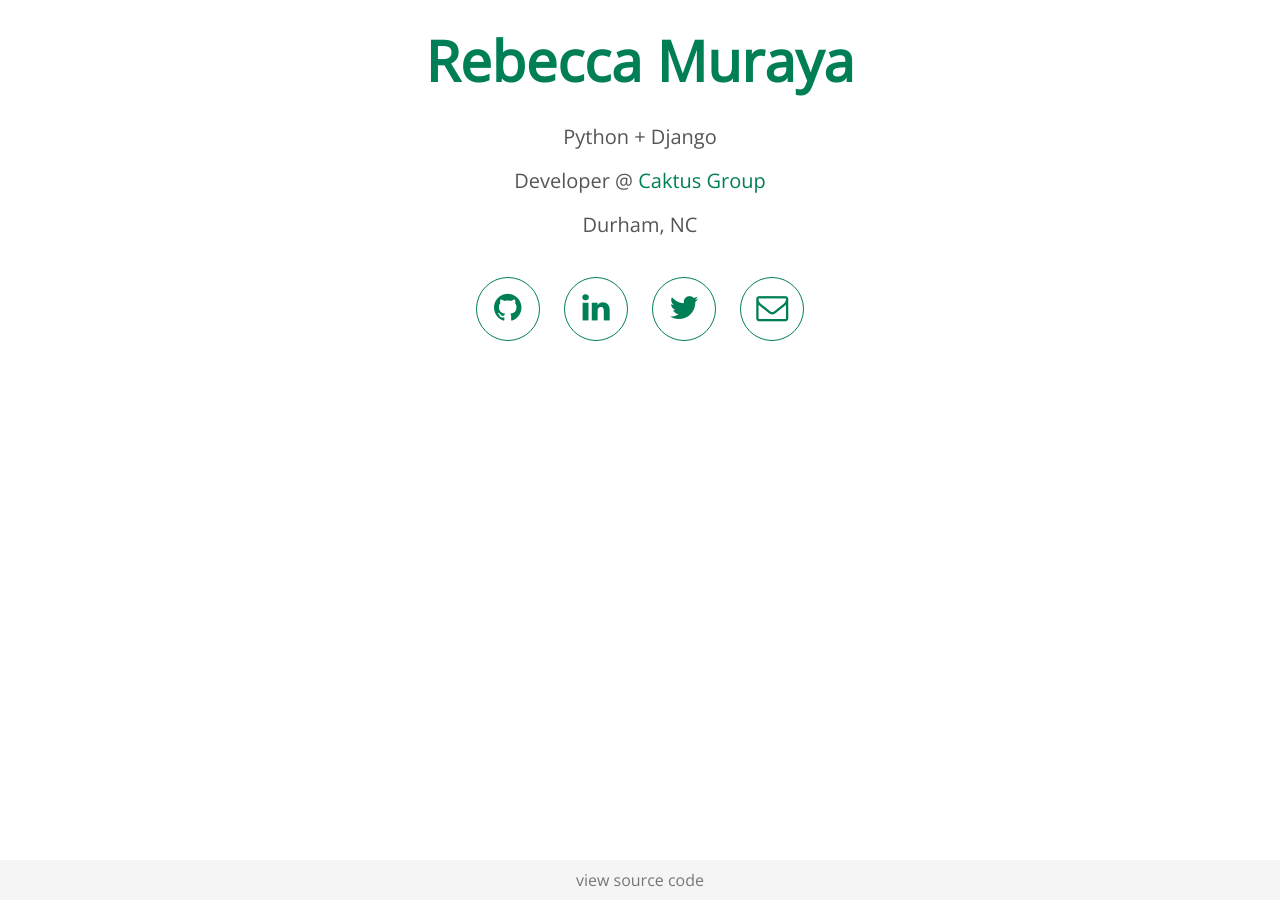
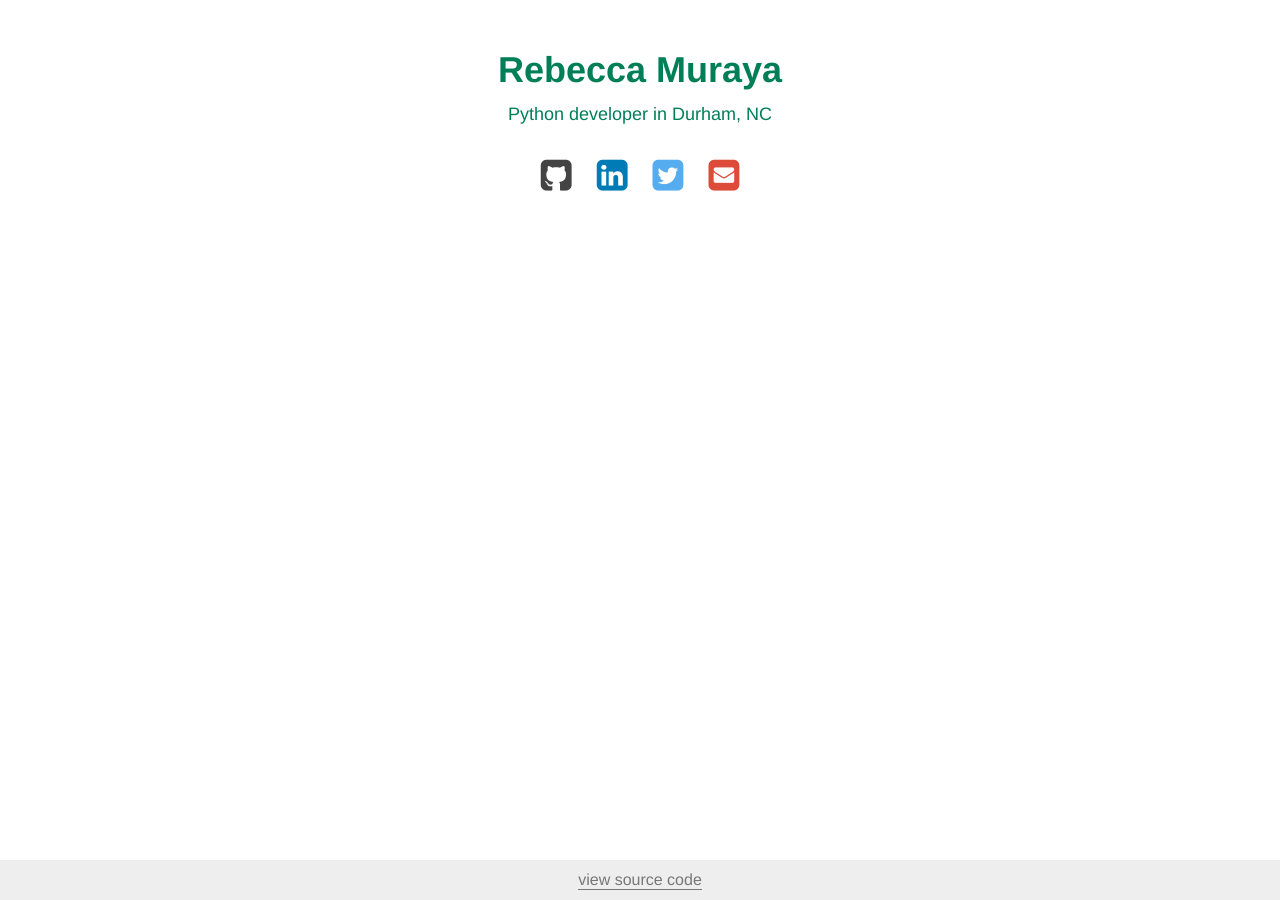
Before and after one commit to rlmuraya/rlmuraya.github.io, a Jekyll site: the page built from index.html, in a window 1280 px wide. Built offline with Jekyll 4.4.1, drawn with Linux system fonts in a browser that asks for light colours; some web fonts are replaced.

Commit message:
General updates - colorful icons, new text

```diff
--- a/files/css/rlmuraya.scss
+++ b/files/css/rlmuraya.scss
@@ -17,18 +17,21 @@
 // Override default Bootstrap variables.
 $brand-primary: #007f57;
 $line-height-base: 1.56;
-$font-family-sans-serif: "Open Sans", "Helvetica Neue", Helvetica,
+$font-family-sans-serif: "Cantarell", "Helvetica Neue", Helvetica,
                          Arial, sans-serif !default;
-$font-size-base: 16px !default;
-$font-size-h1: ceil(($font-size-base * 3.5)) !default;
+$font-size-base: 18px !default;
+$font-size-h1: ceil(($font-size-base * 2)) !default;
 $text-color: $brand-primary !default;
 $link-color: $brand-primary !default;
 $link-hover-color: $link-color !default;
 
+
 /*** Imports ***/
 
+@import url("http://fonts.googleapis.com/css?family=Cantarell");
+
 @import "font-awesome/stylesheets/font-awesome.scss";
-@import url("http://fonts.googleapis.com/css?family=Open+Sans:300,900");
+@import "font-awesome/stylesheets/font-awesome/mixins.scss";
 
 @import "bootstrap/bootstrap/variables";
 @import "bootstrap/bootstrap/mixins";
@@ -37,6 +40,7 @@ $link-hover-color: $link-color !default;
 @import "bootstrap/bootstrap/scaffolding";
 @import "bootstrap/bootstrap/type";
 @import "bootstrap/bootstrap/grid";
+@import "bootstrap/bootstrap/utilities";
 
 
 /*** Site styles ***/
@@ -53,73 +57,71 @@ body {
   text-align: center;
 }
 
+.content {
+  margin: 30px auto;
+}
+
 a {
+  border-bottom: 1px solid $link_color;
+  padding-bottom: 1px;
   white-space: nowrap;
   &:hover, &:focus {
-    font-weight: bold;
+    font-weight: 600;
     text-decoration: none;
   }
 }
 
 h1 {
   font-weight: bold;
-  margin: 10px auto 33px;
-}
-
-
-#intro {
-  color: $gray;
-  font-size: ceil(($font-size-base * 1.25));
-  line-height: 1;
-  margin-bottom: 30px;
-  p {
-    line-height: 1.2;
-    margin: 0 0 1em;
-  }
+  margin: 30px auto 10px;
 }
 
 #networks {
   @extend .list-unstyled;
   @extend .list-inline;
-  margin: 0 0 30px 0;
+  margin: 30px 0 20px;
   li {
-    margin: 10px;
+    margin: 0 10px 10px;
     padding: 0;
-    a {
+
+    @mixin social-button($color) {
       @extend .fa;
       @extend .fa-2x;
-      border: 1px solid $brand-primary;
-      border-radius: 100%;
-      height: 2em;
-      line-height: 1.9em;
-      width: 2em;
-      &[title="GitHub"] {
-        @extend .fa-github;
-      }
-      &[title="LinkedIn"] {
-        @extend .fa-linkedin;
-      }
-      &[title="Twitter"] {
-        @extend .fa-twitter;
-      }
-      &[title="Email Me"] {
-        @extend .fa-envelope-o;
-      }
+      border: none;
+      color: $color;
+      transition: color 0.5s;
+      -webkit-transition: color 0.5s;
+
       &:hover {
-        color: $link-color;
-        background-color: rgba(225, 225, 225, 0.175);
+        color: lighten($color, 20%);
         text-decoration: none;
       }
       span {
-        display: None;
+        @extend .hidden;
       }
+    }
+    a[title="GitHub"] {
+      @extend .fa-github-square;
+      @include social-button(#444444);
+    }
+    a[title="LinkedIn"] {
+      @extend .fa-linkedin-square;
+      @include social-button(#007bb6);
+    }
+    a[title="Twitter"] {
+      @extend .fa-twitter-square;
+      @include social-button(#55acee);
+    }
+    a[title="Email Me"] {
+      @extend .fa-envelope-square;
+      @include social-button(#dd4b39);
     }
   }
 }
 
 .footer {
   bottom: 0;
-  background-color: #f5f5f5;
+  background-color: $gray-lighter;
   font-size: 16px;
   left: 0;
   line-height: 20px;
@@ -128,8 +130,10 @@ h1 {
   text-align: center;
   width: 100%;
   a {
+    border-color: $gray-light;
     color: $gray-light;
     &:hover {
+      border-color: $brand-primary;
       color: $brand-primary;
     }
   }
--- a/index.html
+++ b/index.html
@@ -1,18 +1,11 @@
 ---
-title: Web developer based in Durham, North Carolina
+title: Python developer in Durham, North Carolina
 permalink: /
 ---
 
 <h1>Rebecca Muraya</h1>
 
-<div id="intro">
-  <p>Python + Django</p>
-  <p>
-    Developer @
-    <a href="http://caktusgroup.com" target="_blank">Caktus Group</a>
-  </p>
-  <p>Durham, NC</p>
-</div>
+<p>Python developer in Durham, NC</p>
 
 <ul id="networks">
   <li>
```
